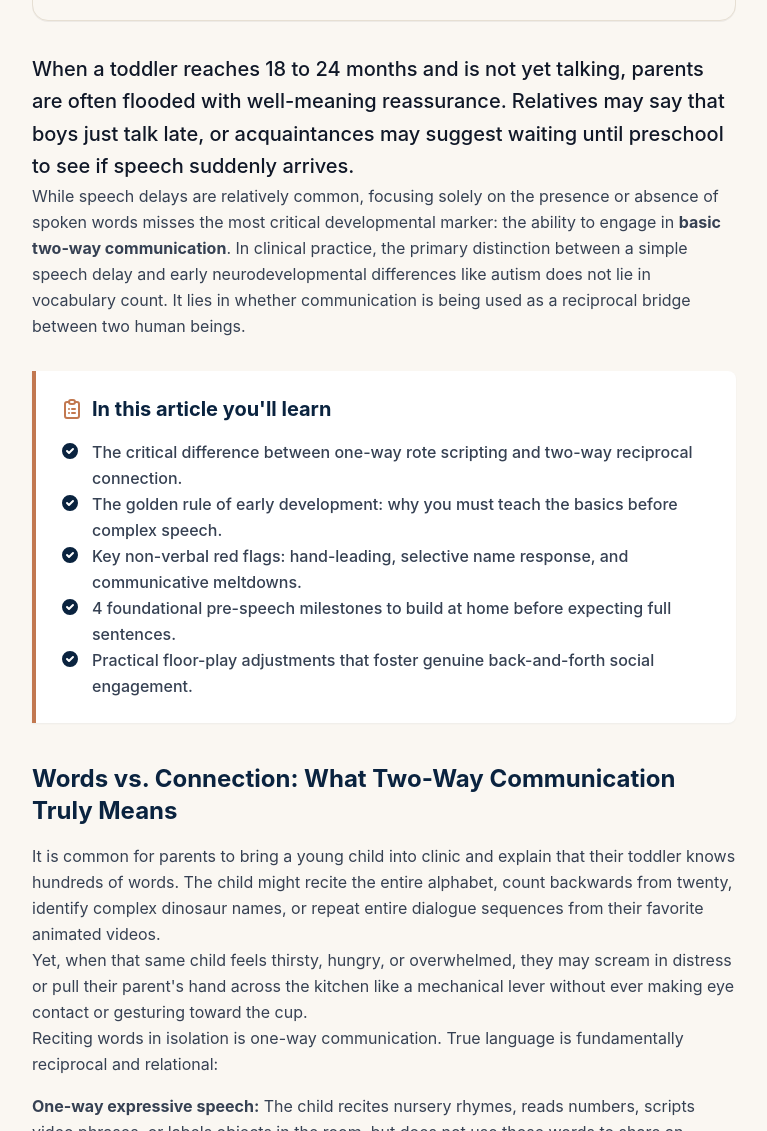
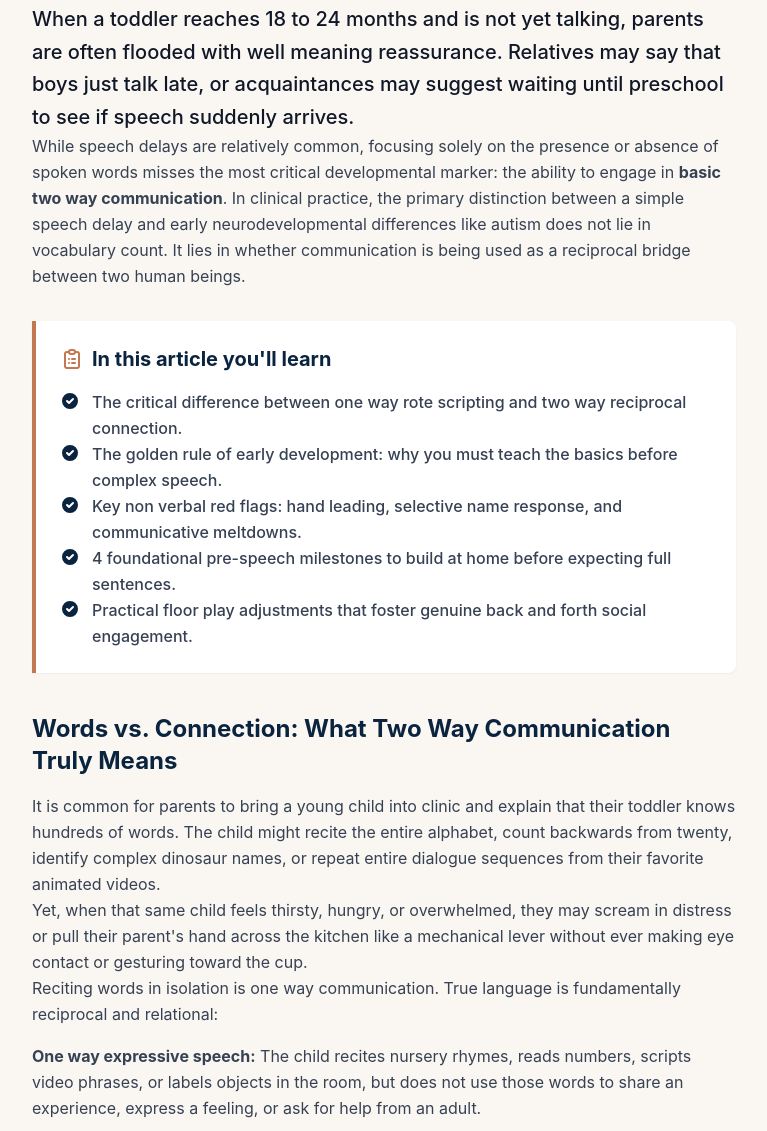
Before and after one commit to rabbiaashraf14-cell/https-rabbiapsychologist.com-, an Astro site: page /blog/speech-delay-vs-autism-two-way-communication in a window 1280 px wide. Shown: the part 1669-2800 px from the top of the page, without its empty margins (256-1023 px from the left). Built offline with nearby package versions, Linux system fonts and the light colour scheme; Astro itself is replaced by a stand-in of ours; no server answers.

Commit message:
fix(blog): clean heading typography and update TOC formatting

```diff
--- a/src/pages/blog/ados-autism-assessment-gold-standard-hospital.astro
+++ b/src/pages/blog/ados-autism-assessment-gold-standard-hospital.astro
@@ -188,9 +188,9 @@ const faqSchema = {
         </div>
       </div>
 
-      <h2 class="text-2xl font-bold text-brand-navy mt-10 mb-4">How Multi-Disciplinary Hospital Teams Rely on ADOS-2 Data</h2>
+      <h2 class="text-2xl font-bold text-brand-navy mt-10 mb-4">How Multidisciplinary Hospital Teams Rely on ADOS-2 Data</h2>
       <p>
-        In gold-standard clinical practice, autism is never diagnosed by a single person in isolation or through a single 30-minute meeting. Top pediatric hospitals, diagnostic centers, and school systems rely on a multidisciplinary framework, of which the ADOS-2 is a central component.
+        In gold standard clinical practice, autism is never diagnosed by a single person in isolation or through a single 30-minute meeting. Top pediatric hospitals, diagnostic centers, and school systems rely on a multidisciplinary framework, of which the ADOS-2 is a central component.
       </p>
 
       <ul class="space-y-2 my-4">
--- a/src/pages/blog/sensory-seeking-vs-adhd-hyperactivity-cant-sit-still.astro
+++ b/src/pages/blog/sensory-seeking-vs-adhd-hyperactivity-cant-sit-still.astro
@@ -134,7 +134,7 @@ const faqSchema = {
 
       <WhatYouWillLearn items={[
         "The neurological difference between vestibular/proprioceptive hunger and ADHD dopamine deficits.",
-        "The 'After-Movement Test': the #1 clinical marker to distinguish sensory seeking from ADHD.",
+        "The 'After Movement Test': the #1 clinical marker to distinguish sensory seeking from ADHD.",
         "Why children crash into sofas, chew on shirt collars, and stomp down hallways.",
         "How sensory diet activities can regulate an overstimulated nervous system.",
         "When to seek a multidisciplinary evaluation combining occupational therapy and developmental psychology."
@@ -168,7 +168,7 @@ const faqSchema = {
         Proprioceptive input is unique among all sensory channels: it is universally organizing and calming. When a sensory seeker does 'heavy work' (pushing, pulling, carrying weight), their nervous system down-regulates from chaos to calm.
       </CalloutBox>
 
-      <h2 class="text-2xl font-bold text-brand-navy mt-10 mb-4">The 'After-Movement Test': How to Tell the Difference</h2>
+      <h2 class="text-2xl font-bold text-brand-navy mt-10 mb-4">The 'After Movement Test': How to Tell the Difference</h2>
       <p>
         The most reliable clinical question parents can observe is: <strong>What happens AFTER your child moves vigorously?</strong>
       </p>
--- a/src/pages/blog/speech-delay-vs-autism-two-way-communication.astro
+++ b/src/pages/blog/speech-delay-vs-autism-two-way-communication.astro
@@ -14,15 +14,15 @@ import ExpertTip from '../../components/blog/ExpertTip.astro';
 import heroImage from '../../assets/blog/speech-delay-vs-autism-understanding-the-difference.webp';
 import secondaryImage from '../../assets/blog/social-communication-concerns.webp';
 
-const title = "Speech Delay vs. Autism: Why Basic Two-Way Communication Matters Most";
-const description = "Learn why basic two-way communication—not just word count—is the decisive difference between a speech delay and autism, and how to teach foundational basics first.";
+const title = "Speech Delay vs. Autism: Why Basic Two Way Communication Matters Most";
+const description = "Learn why basic two way communication—not just word count—is the decisive difference between a speech delay and autism, and how to teach foundational basics first.";
 const canonicalURL = "https://www.rabbiapsychologist.com/blog/speech-delay-vs-autism-two-way-communication/";
 const publishedDate = "2026-10-18";
 const lastUpdated = "2026-10-18";
 
 const breadcrumbs = [
   { name: 'Blog', href: '/blog/' },
-  { name: 'Speech Delay vs Autism: Two-Way Communication', href: '/blog/speech-delay-vs-autism-two-way-communication/' }
+  { name: 'Speech Delay vs Autism: Two Way Communication', href: '/blog/speech-delay-vs-autism-two-way-communication/' }
 ];
 
 const articleSchema = {
@@ -55,7 +55,7 @@ const faqSchema = {
       "name": "What is the difference between a simple speech delay and autism?",
       "acceptedAnswer": {
         "@type": "Answer",
-        "text": "A child with a simple speech delay typically has strong non-verbal communication: they make eager eye contact, point to share excitement, use gestures to ask for help, and express clear desire to connect. A child with autism often struggles with the underlying reciprocity of communication, such as joint attention, responding to their name, and back-and-forth social engagement, regardless of how many words they have memorized."
+        "text": "A child with a simple speech delay typically has strong non verbal communication: they make eager eye contact, point to share excitement, use gestures to ask for help, and express clear desire to connect. A child with autism often struggles with the underlying reciprocity of communication, such as joint attention, responding to their name, and back and forth social engagement, regardless of how many words they have memorized."
       }
     },
     {
@@ -63,7 +63,7 @@ const faqSchema = {
       "name": "Can an autistic child know hundreds of words?",
       "acceptedAnswer": {
         "@type": "Answer",
-        "text": "Yes. Many young autistic children have high vocabularies, reciting alphabets, numbers, or cartoon scripts (echolalia) by heart. However, this is one-way expressive output rather than functional, two-way reciprocal communication used to connect with another person."
+        "text": "Yes. Many young autistic children have high vocabularies, reciting alphabets, numbers, or cartoon scripts (echolalia) by heart. However, this is one way expressive output rather than functional, two way reciprocal communication used to connect with another person."
       }
     },
     {
@@ -105,34 +105,34 @@ const faqSchema = {
       <div class="rounded-2xl overflow-hidden shadow-lg border border-brand-warm/20 mb-8 bg-brand-cream/30">
         <Image
           src={heroImage}
-          alt="Mother and toddler practicing early two-way communication and joint attention on the floor"
+          alt="Mother and toddler practicing early two way communication and joint attention on the floor"
           class="w-full h-auto object-cover"
           loading="eager"
         />
         <div class="p-3 text-xs text-gray-500 text-center bg-white border-t border-gray-100">
-          The Two-Way Bridge: Understanding why reciprocal gestures matter more than vocabulary drilling.
+          The Two Way Bridge: Understanding why reciprocal gestures matter more than vocabulary drilling.
         </div>
       </div>
     </header>
 
     <article class="prose prose-brand max-w-none text-gray-700 leading-relaxed">
       <p class="text-xl font-medium text-gray-900 leading-relaxed">
-        When a toddler reaches 18 to 24 months and is not yet talking, parents are often flooded with well-meaning reassurance. Relatives may say that boys just talk late, or acquaintances may suggest waiting until preschool to see if speech suddenly arrives.
+        When a toddler reaches 18 to 24 months and is not yet talking, parents are often flooded with well meaning reassurance. Relatives may say that boys just talk late, or acquaintances may suggest waiting until preschool to see if speech suddenly arrives.
       </p>
 
       <p>
-        While speech delays are relatively common, focusing solely on the presence or absence of spoken words misses the most critical developmental marker: the ability to engage in <strong>basic two-way communication</strong>. In clinical practice, the primary distinction between a simple speech delay and early neurodevelopmental differences like autism does not lie in vocabulary count. It lies in whether communication is being used as a reciprocal bridge between two human beings.
+        While speech delays are relatively common, focusing solely on the presence or absence of spoken words misses the most critical developmental marker: the ability to engage in <strong>basic two way communication</strong>. In clinical practice, the primary distinction between a simple speech delay and early neurodevelopmental differences like autism does not lie in vocabulary count. It lies in whether communication is being used as a reciprocal bridge between two human beings.
       </p>
 
       <WhatYouWillLearn items={[
-        "The critical difference between one-way rote scripting and two-way reciprocal connection.",
+        "The critical difference between one way rote scripting and two way reciprocal connection.",
         "The golden rule of early development: why you must teach the basics before complex speech.",
-        "Key non-verbal red flags: hand-leading, selective name response, and communicative meltdowns.",
+        "Key non verbal red flags: hand leading, selective name response, and communicative meltdowns.",
         "4 foundational pre-speech milestones to build at home before expecting full sentences.",
-        "Practical floor-play adjustments that foster genuine back-and-forth social engagement."
+        "Practical floor play adjustments that foster genuine back and forth social engagement."
       ]} />
 
-      <h2 class="text-2xl font-bold text-brand-navy mt-10 mb-4">Words vs. Connection: What Two-Way Communication Truly Means</h2>
+      <h2 class="text-2xl font-bold text-brand-navy mt-10 mb-4">Words vs. Connection: What Two Way Communication Truly Means</h2>
       <p>
         It is common for parents to bring a young child into clinic and explain that their toddler knows hundreds of words. The child might recite the entire alphabet, count backwards from twenty, identify complex dinosaur names, or repeat entire dialogue sequences from their favorite animated videos.
       </p>
@@ -140,16 +140,16 @@ const faqSchema = {
         Yet, when that same child feels thirsty, hungry, or overwhelmed, they may scream in distress or pull their parent's hand across the kitchen like a mechanical lever without ever making eye contact or gesturing toward the cup.
       </p>
       <p>
-        Reciting words in isolation is one-way communication. True language is fundamentally reciprocal and relational:
+        Reciting words in isolation is one way communication. True language is fundamentally reciprocal and relational:
       </p>
 
       <ul class="space-y-2 my-4">
-        <li><strong>One-way expressive speech:</strong> The child recites nursery rhymes, reads numbers, scripts video phrases, or labels objects in the room, but does not use those words to share an experience, express a feeling, or ask for help from an adult.</li>
-        <li><strong>Two-way reciprocal communication:</strong> The child points to an interesting dog outside, checks back to see if you are looking, shares a smile of excitement, and awaits your reaction. Even without words, a continuous flow of connection exists between the child and the parent.</li>
+        <li><strong>One way expressive speech:</strong> The child recites nursery rhymes, reads numbers, scripts video phrases, or labels objects in the room, but does not use those words to share an experience, express a feeling, or ask for help from an adult.</li>
+        <li><strong>Two way reciprocal communication:</strong> The child points to an interesting dog outside, checks back to see if you are looking, shares a smile of excitement, and awaits your reaction. Even without words, a continuous flow of connection exists between the child and the parent.</li>
       </ul>
 
       <CalloutBox type="Clinical Insight" title="Reciprocity Over Vocabulary">
-        A child with 10 words who uses them to point, request, and connect is developmentally on track in social communication. A child with 500 memorized labels who cannot initiate a back-and-forth exchange requires developmental support.
+        A child with 10 words who uses them to point, request, and connect is developmentally on track in social communication. A child with 500 memorized labels who cannot initiate a back and forth exchange requires developmental support.
       </CalloutBox>
 
       <h2 class="text-2xl font-bold text-brand-navy mt-10 mb-4">The Developmental Rule: Teach the Basics Before the Complex</h2>
@@ -168,7 +168,7 @@ const faqSchema = {
         <li><strong>Shared Joint Attention:</strong> The ability of the child to look at what you are looking at, and to direct your attention to something they find exciting.</li>
         <li><strong>Intentional Pointing & Gesturing:</strong> Using their own index finger to point toward objects of interest simply to share the experience, waving goodbye, or shaking their head.</li>
         <li><strong>Simple Social Imitation:</strong> Copying basic physical actions like clapping, tapping a surface, rolling a car back and forth, or mimicking playful sounds.</li>
-        <li><strong>Turn-Taking Rhythm:</strong> The understanding that interaction happens in back-and-forth exchanges, whether that is taking turns putting blocks in a bucket or playing peek-a-boo.</li>
+        <li><strong>Turn Taking Rhythm:</strong> The understanding that interaction happens in back and forth exchanges, whether that is taking turns putting blocks in a bucket or playing peek-a-boo.</li>
       </ul>
 
       <div class="my-8 rounded-xl overflow-hidden shadow-md border border-gray-200">
@@ -178,25 +178,25 @@ const faqSchema = {
           class="w-full h-auto object-cover"
         />
         <div class="p-3 text-xs text-gray-500 text-center bg-gray-50 border-t border-gray-100">
-          Building pre-verbal communication bridges through responsive, face-to-face play.
+          Building pre verbal communication bridges through responsive, face to face play.
         </div>
       </div>
 
-      <h2 class="text-2xl font-bold text-brand-navy mt-10 mb-4">Everyday Signs That Two-Way Communication Needs Support</h2>
+      <h2 class="text-2xl font-bold text-brand-navy mt-10 mb-4">Everyday Signs That Two Way Communication Needs Support</h2>
       <p>
         Parents know their children better than anyone else. If you are trying to understand whether your toddler is struggling with basic reciprocal connection, observe their natural play and routines at home:
       </p>
 
       <ul class="space-y-3 my-4">
-        <li><strong>Hand-Leading Without Eye Gaze:</strong> The child takes your wrist or hand and places it onto a door handle or snack jar without looking up at your face or vocalizing. To the child, the hand is an inanimate tool to solve a physical problem.</li>
+        <li><strong>Hand Leading Without Eye Gaze:</strong> The child takes your wrist or hand and places it onto a door handle or snack jar without looking up at your face or vocalizing. To the child, the hand is an inanimate tool to solve a physical problem.</li>
         <li><strong>The Selective Response to Names:</strong> The child runs to the kitchen when hearing a candy wrapper or iPad jingle from rooms away, but does not turn when their name is spoken directly next to them. This reflects a difference in social salience rather than hearing loss.</li>
         <li><strong>Frustration & Communicative Meltdowns:</strong> When internal desires cannot be bridged to parents through gestures or sounds, frustration boils over into frequent, prolonged meltdowns.</li>
       </ul>
 
       <MythVsFact items={[
         {
-          myth: "Educational videos and YouTube phonics will teach a non-verbal child to speak.",
-          fact: "Screens provide passive, one-way stimulation. They do not teach the child how to read human faces, pause for a response, or initiate reciprocal social interaction."
+          myth: "Educational videos and YouTube phonics will teach a non verbal child to speak.",
+          fact: "Screens provide passive, one way stimulation. They do not teach the child how to read human faces, pause for a response, or initiate reciprocal social interaction."
         },
         {
           myth: "If a child is not talking by age 2, we should wait until age 4 before consulting anyone.",
@@ -217,18 +217,18 @@ const faqSchema = {
         <li><strong>Get Down to Their Physical Eye Level:</strong> Sit on the floor directly opposite your child so they can clearly see your eyes, smile, and mouth movements without craning their neck.</li>
         <li><strong>Follow Their Lead Instead of Directing:</strong> Join whatever they are naturally inspecting. If they are rolling a toy tire, roll one beside them. Entering their world inspires them to look up and connect.</li>
         <li><strong>Create Natural Pauses in Fun Routines:</strong> When tickling, swinging, or singing an action song, pause unexpectedly. Wait patiently for a small cue—a glance, gesture, or vocal sound—before continuing the fun.</li>
-        <li><strong>Replace Passive Screen Time With Floor Play:</strong> Swap solitary video watching for sensory-rich, interactive turn-taking games like bubbles, ball rolling, or peek-a-boo.</li>
+        <li><strong>Replace Passive Screen Time With Floor Play:</strong> Swap solitary video watching for sensory rich, interactive turn taking games like bubbles, ball rolling, or peek-a-boo.</li>
       </ul>
 
       <ExpertTip author="Rabbia Ashraf, Clinical Psychologist">
-        "Do not worry about full sentences today. Focus on the spark of connection. When you celebrate the first point, the first shared smile, and the first turn-taking game, you are laying the indestructible groundwork for spoken language."
+        "Do not worry about full sentences today. Focus on the spark of connection. When you celebrate the first point, the first shared smile, and the first turn taking game, you are laying the indestructible groundwork for spoken language."
       </ExpertTip>
 
       <KeyTakeaways items={[
-        "Basic two-way communication matters far more than vocabulary count or memorized scripts.",
+        "Basic two way communication matters far more than vocabulary count or memorized scripts.",
         "Developmental scaffolding requires mastering the basics before introducing complex language.",
-        "Joint attention, imitation, pointing, and turn-taking form the essential pre-verbal foundation.",
-        "Hand-leading and selective name response indicate a need for social communication support.",
+        "Joint attention, imitation, pointing, and turn taking form the essential pre verbal foundation.",
+        "Hand leading and selective name response indicate a need for social communication support.",
         "Early developmental evaluation between ages 18 and 36 months unlocks peak neuroplasticity."
       ]} />
 
--- a/src/pages/blog/why-children-lie-about-obvious-things-adhd-executive-function.astro
+++ b/src/pages/blog/why-children-lie-about-obvious-things-adhd-executive-function.astro
@@ -135,9 +135,9 @@ const faqSchema = {
       <WhatYouWillLearn items={[
         "The difference between strategic deceit and involuntary 'reflex lying.'",
         "The neuroscience of dopamine panic, working memory delay, and ADHD impulsivity.",
-        "Why interrogation-style questions ('Did you do this?') trigger instant fight-or-flight lies.",
+        "Why interrogation style questions ('Did you do this?') trigger instant fight or flight lies.",
         "How Rejection Sensitive Dysphoria (RSD) fuels the desperate urge to avoid parental disappointment.",
-        "The 3-step 'No-Trap' communication script that eliminates the impulse to lie."
+        "The 3 step 'No Trap' communication script that eliminates the impulse to lie."
       ]} />
 
       <h2 class="text-2xl font-bold text-brand-navy mt-10 mb-4">Reflex Lying vs. Calculated Deceit</h2>
@@ -214,7 +214,7 @@ const faqSchema = {
         }
       ]} />
 
-      <h2 class="text-2xl font-bold text-brand-navy mt-10 mb-4">The 3-Step Protocol to Stop the Lying Cycle</h2>
+      <h2 class="text-2xl font-bold text-brand-navy mt-10 mb-4">The 3 Step Protocol to Stop the Lying Cycle</h2>
 
       <h3 class="text-xl font-bold text-brand-navy mt-6 mb-3">Step 1: Never Ask a Question You Already Know the Answer To</h3>
       <p>
```
Also changed, not shown: src/components/blog/TableOfContents.astro (+10 -2 lines).
